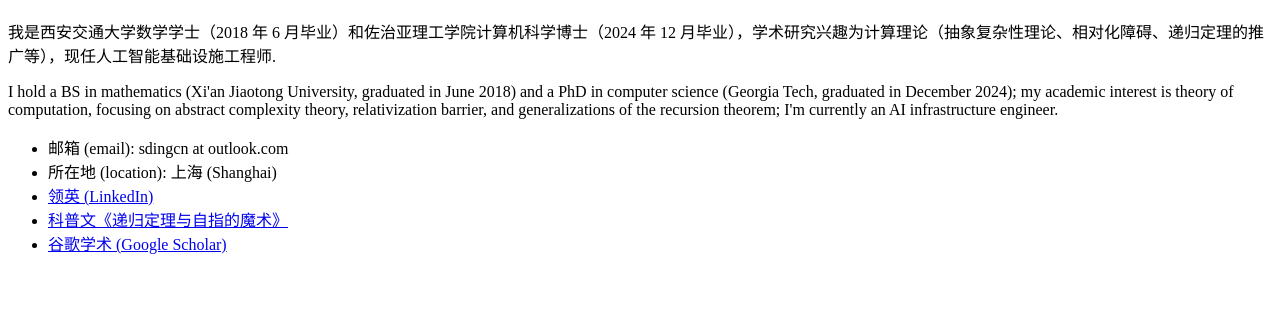
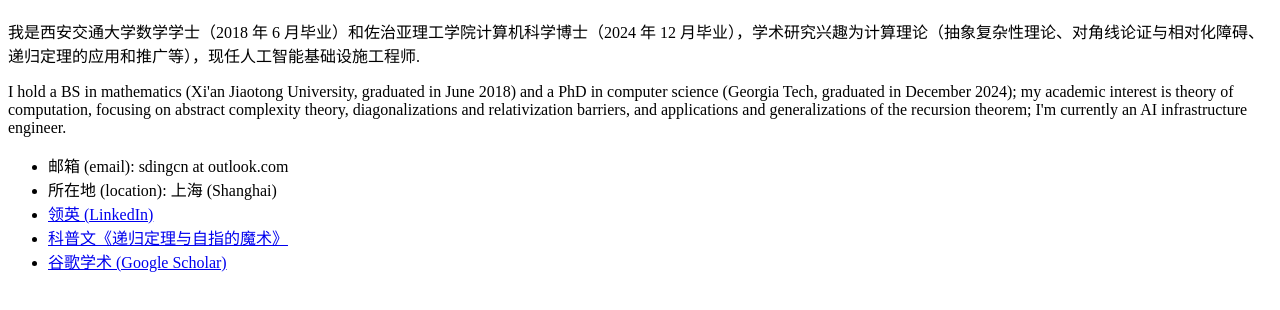
Before and after one commit to sdingcn/sdingcn.github.io, a plain HTML site: page index.html in a window 1280 px wide. Shown: the part 70-380 px from the top of the page. Drawn offline with Linux system fonts and the light colour scheme.

Commit message:
more detailed interests

```diff
--- a/index.html
+++ b/index.html
@@ -8,8 +8,8 @@
   <body>
     <header>
     <h1>丁硕 (Shuo Ding)</h1>
-    <p>我是西安交通大学数学学士（2018 年 6 月毕业）和佐治亚理工学院计算机科学博士（2024 年 12 月毕业），学术研究兴趣为计算理论（抽象复杂性理论、相对化障碍、递归定理的推广等），现任人工智能基础设施工程师.</p>
-    <p>I hold a BS in mathematics (Xi'an Jiaotong University, graduated in June 2018) and a PhD in computer science (Georgia Tech, graduated in December 2024); my academic interest is theory of computation, focusing on abstract complexity theory, relativization barrier, and generalizations of the recursion theorem; I'm currently an AI infrastructure engineer.</p>
+    <p>我是西安交通大学数学学士（2018 年 6 月毕业）和佐治亚理工学院计算机科学博士（2024 年 12 月毕业），学术研究兴趣为计算理论（抽象复杂性理论、对角线论证与相对化障碍、递归定理的应用和推广等），现任人工智能基础设施工程师.</p>
+    <p>I hold a BS in mathematics (Xi'an Jiaotong University, graduated in June 2018) and a PhD in computer science (Georgia Tech, graduated in December 2024); my academic interest is theory of computation, focusing on abstract complexity theory, diagonalizations and relativization barriers, and applications and generalizations of the recursion theorem; I'm currently an AI infrastructure engineer.</p>
     </header>
     <main>
       <section>
```
